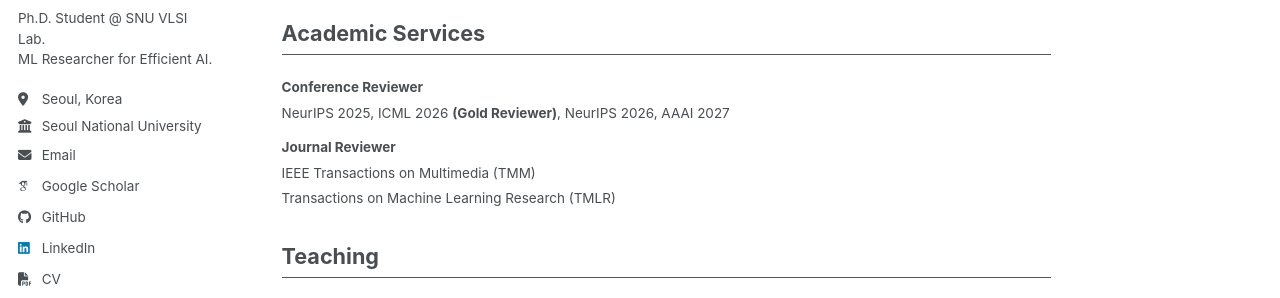
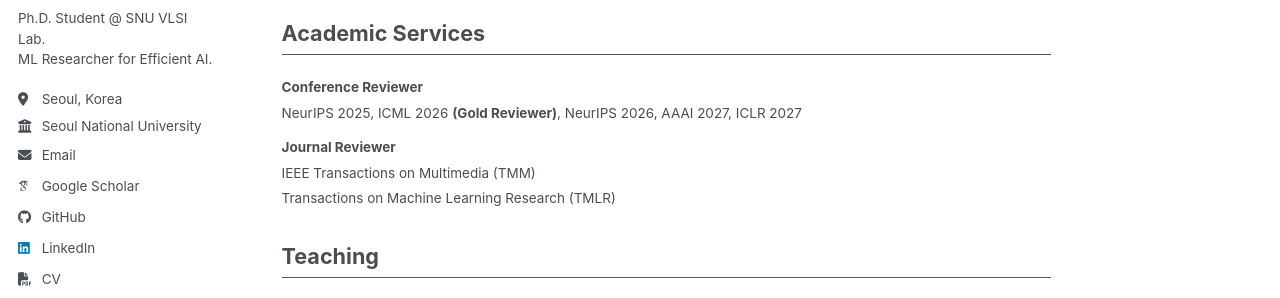
Before and after one commit to dongwonjo/dongwonjo.github.io, a Jekyll site: the page built from _pages/about.md, in a window 1280 px wide and 900 px high, scrolled down 1625 px. Shown: the part 309-607 px from the top of the window. Built offline with Jekyll 4.4.1, drawn with Linux system fonts in a browser that asks for light colours; some web fonts are replaced; a script bundle is joined from its source files by our own code; library files that are not in the unit come from our copies.

Commit message:
Update about.md

```diff
--- a/_pages/about.md
+++ b/_pages/about.md
@@ -157,7 +157,7 @@
     <td style="border:none; text-align:right;"></td>
   </tr>
   <tr>
-    <td style="border:none; padding: 2px 0;" colspan="2">NeurIPS 2025, ICML 2026 <strong>(Gold Reviewer)</strong>, NeurIPS 2026, AAAI 2027</td>
+    <td style="border:none; padding: 2px 0;" colspan="2">NeurIPS 2025, ICML 2026 <strong>(Gold Reviewer)</strong>, NeurIPS 2026, AAAI 2027, ICLR 2027</td>
   </tr>
   <tr>
     <td style="border:none; padding: 12px 0 4px 0;"><strong>Journal Reviewer</strong></td>
```
